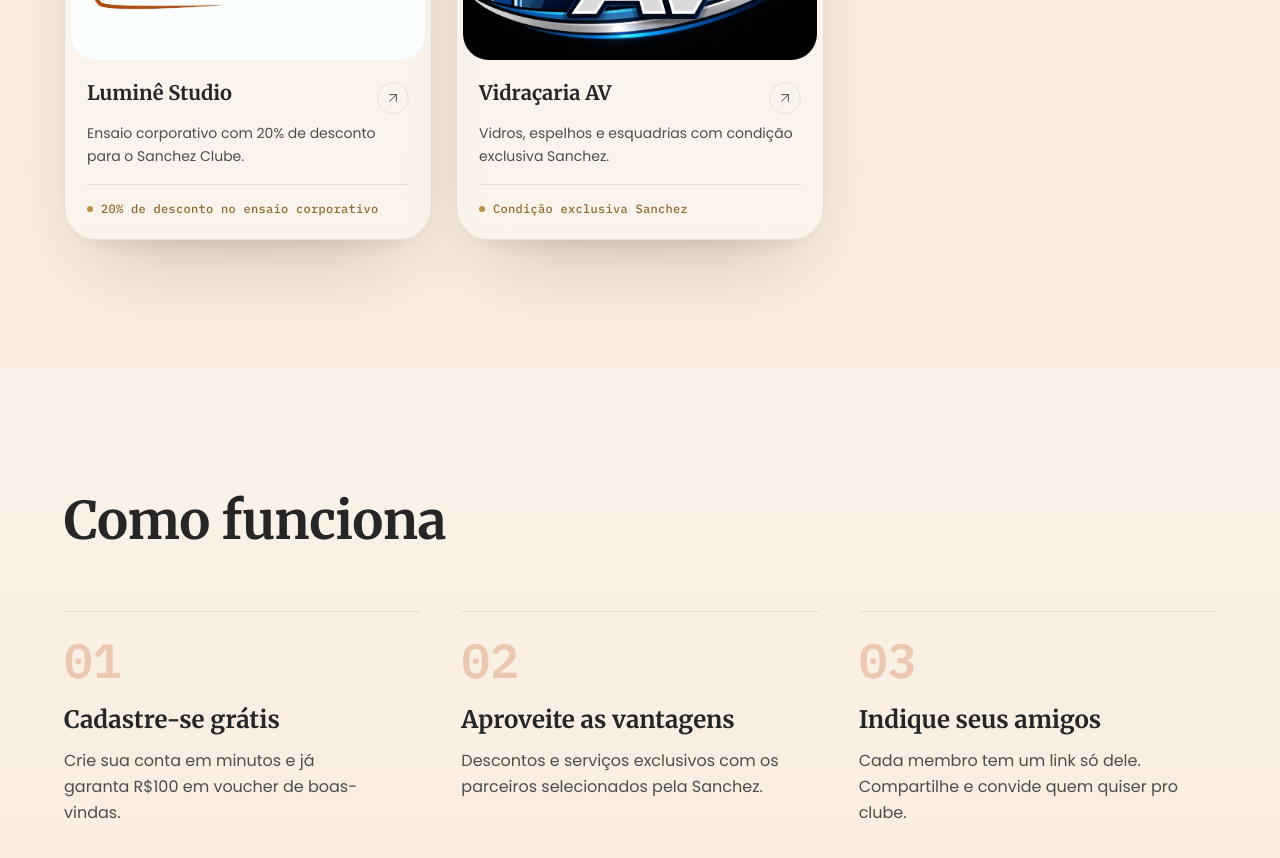
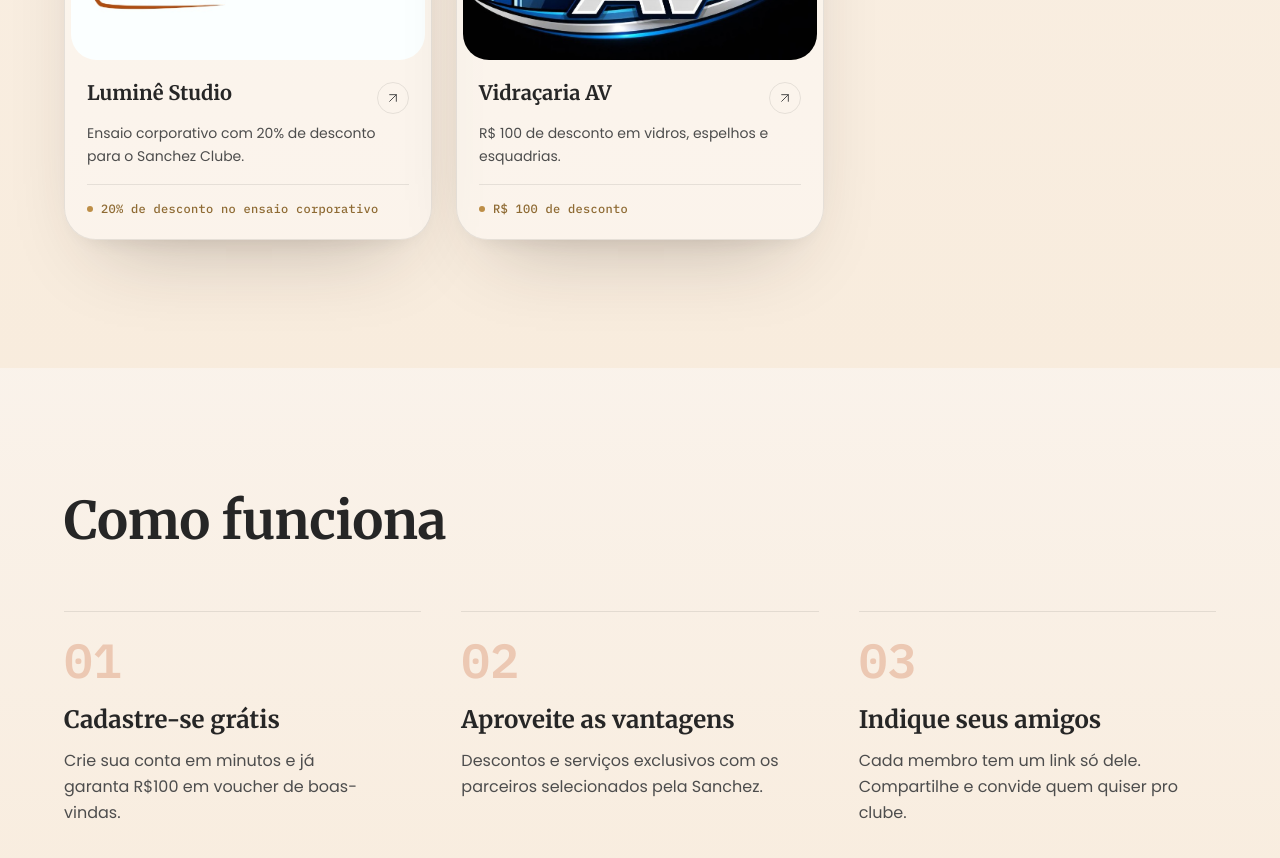
Before and after one commit to BrunaCosta194/clube-vantagens, a React (Vite) app: page / in a window 1280 px wide. Shown: the part 2520-3378 px from the top of the page. Built offline with nearby package versions, Linux system fonts and the light colour scheme; no server answers.

Commit message:
Atualiza beneficio da Vidracaria AV para voucher de R$100

```diff
--- a/src/data/parceiros.ts
+++ b/src/data/parceiros.ts
@@ -140,10 +140,10 @@
     nome: "Vidraçaria AV",
     categoria: "Vidraçaria",
     descricaoCurta:
-      "Vidros, espelhos e esquadrias com condição exclusiva Sanchez.",
+      "R$ 100 de desconto em vidros, espelhos e esquadrias.",
     descricao:
-      "A Vidraçaria AV atende com vidros, espelhos e esquadrias sob medida. Condição exclusiva para o Sanchez Clube.",
-    voucher: "Condição exclusiva Sanchez", // TODO: confirmar benefício
+      "A Vidraçaria AV atende com vidros, espelhos e esquadrias sob medida. R$ 100 de desconto exclusivo para o Sanchez Clube.",
+    voucher: "R$ 100 de desconto",
     imagem: vidracariaAv,
     cor: "hsl(206, 70%, 45%)",
     whatsapp: "https://wa.me/qr/TWZH5ZZBWOIVO1",
```
